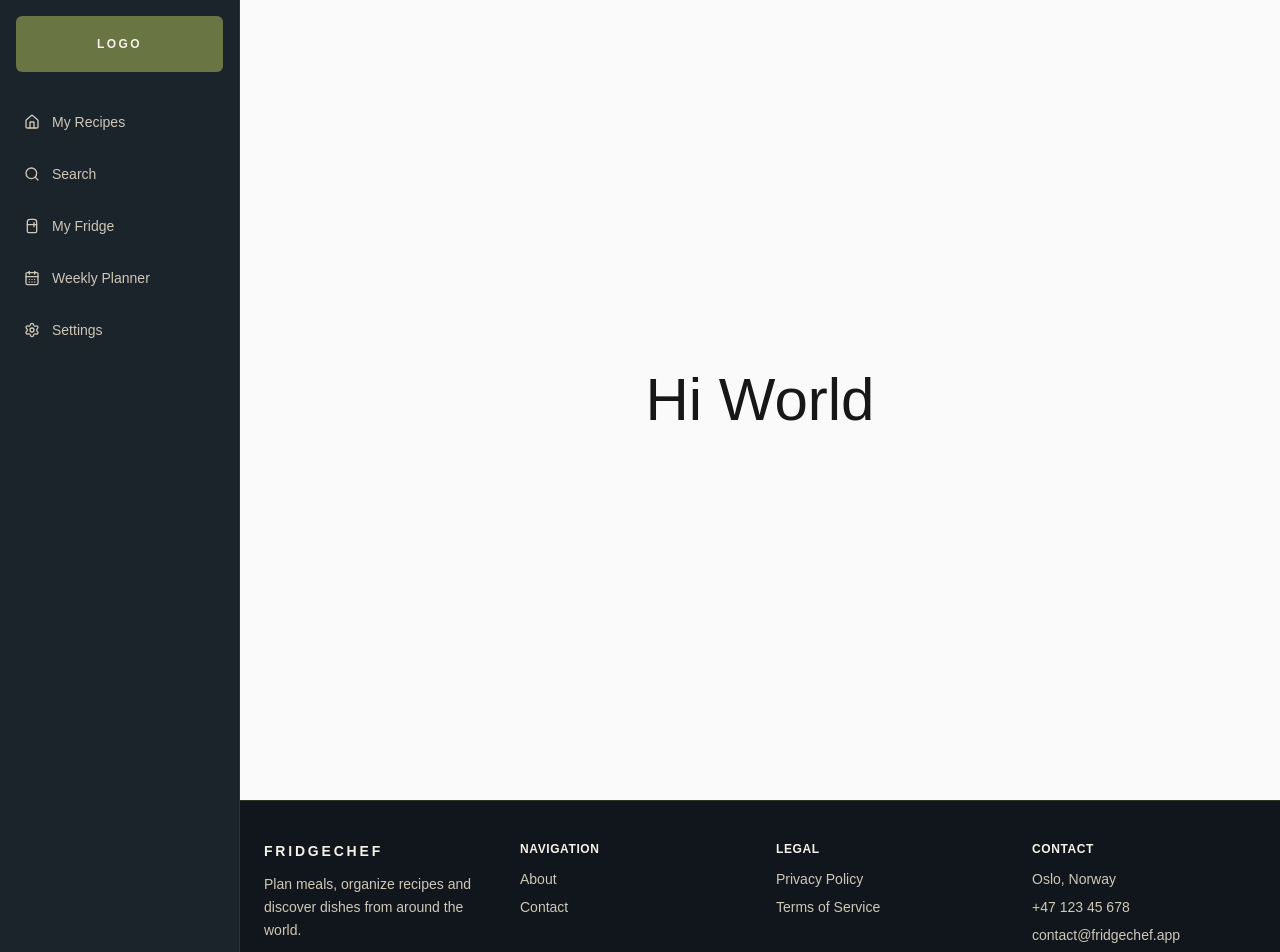
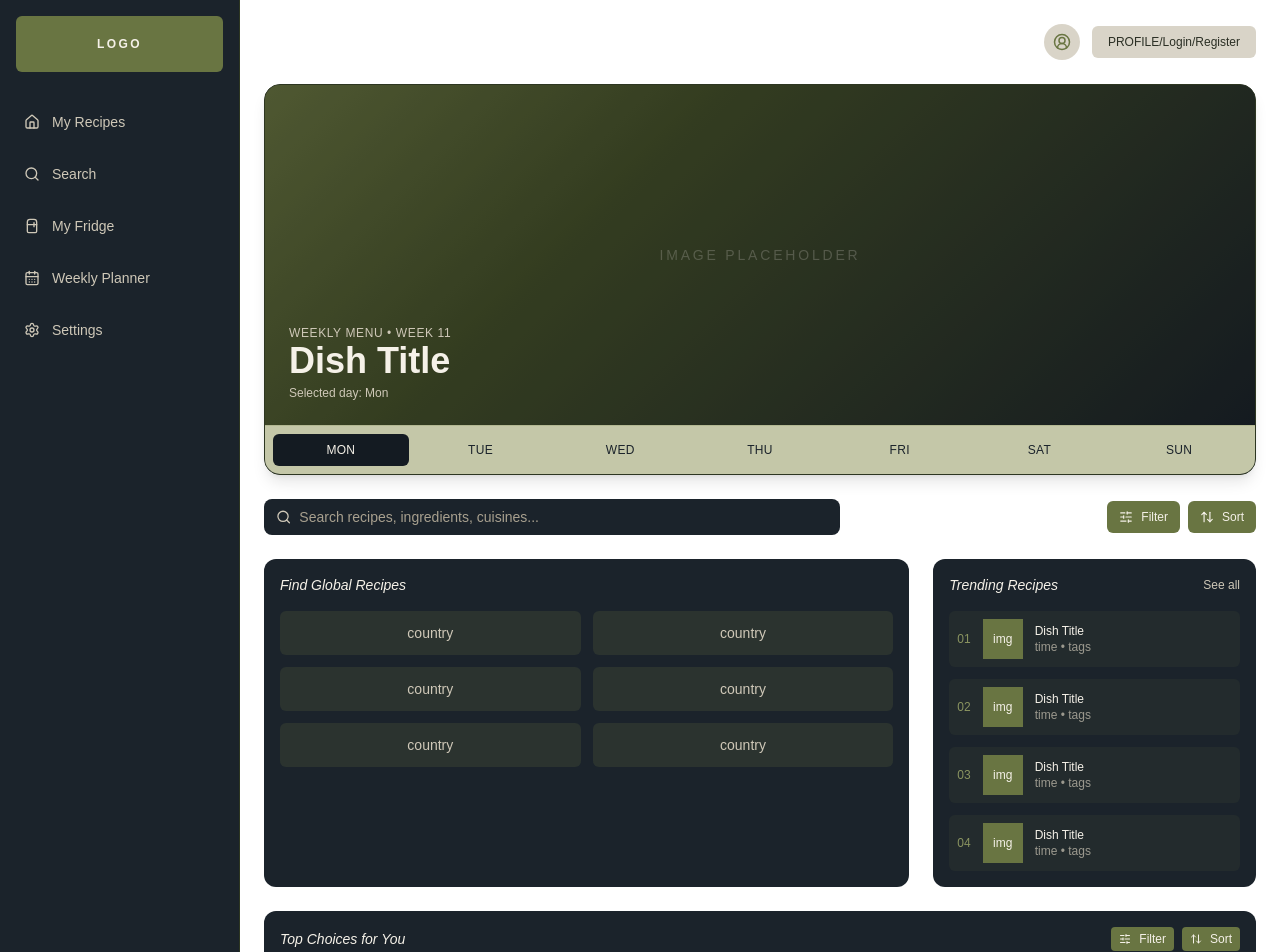
Before and after one commit to Nirush4/Agency-2, a Next.js app: page / in a window 1280 px wide. Shown: the top 952 px of the page. Built offline with nearby package versions, Linux system fonts and the light colour scheme.

Commit message:
HomePage

```diff
--- a/app/page.tsx
+++ b/app/page.tsx
@@ -1,7 +1,30 @@
-export default function Home() {
-  return (
-    <div className='flex min-h-screen items-center justify-center bg-zinc-50 font-sans dark:bg-black'>
-      <h1 className='text-6xl'>Hi World</h1>
-    </div>
-  );
+import HeroSection from '@/components/home/HeroSection';
+import HomeTopBar from '@/components/home/HomeTopBar';
+import SearchBar from '@/components/home/SearchBar';
+import GlobalRecipesSection from '@/components/home/GlobalRecipesSection';
+import TrendingRecipesSection from '@/components/home/TrendingRecipesSection';
+import TopChoicesSection from '@/components/home/TopChoicesSection';
+
+export default function HomePage() {
+	return (
+		<div className='p-4 md:p-6'>
+			<HomeTopBar />
+
+
+			<div className='mb-6'>
+				<HeroSection />
+			</div>
+
+
+			<SearchBar />
+
+
+			<div className='grid gap-6 md:grid-cols-[2fr_1fr]'>
+				<GlobalRecipesSection />
+				<TrendingRecipesSection />
+			</div>
+
+			<TopChoicesSection />
+		</div>
+	);
 }
--- /dev/null
+++ b/components/home/GlobalRecipesSection.tsx
@@ -0,0 +1,19 @@
+const countries = Array.from({ length: 6 }, () => 'country');
+
+export default function GlobalRecipesSection() {
+	return (
+		<section className='rounded-xl bg-[#1b232b] p-4'>
+			<h2 className='mb-4 text-sm italic text-[#f5f1e8]'>Find Global Recipes</h2>
+
+			<div className='grid grid-cols-2 gap-3'>
+				{countries.map((country, i) => (
+					<div
+						key={i}
+						className='rounded-md bg-[#697542]/20 p-3 text-center text-sm text-[#cfc8b8]'>
+						{country}
+					</div>
+				))}
+			</div>
+		</section>
+	);
+}
--- /dev/null
+++ b/components/home/HeroSection.tsx
@@ -0,0 +1,65 @@
+'use client';
+
+import { useState } from 'react';
+
+type HeroSectionProps = {
+	title?: string;
+	subtitle?: string;
+	weekLabel?: string;
+};
+
+const days = ['Mon', 'Tue', 'Wed', 'Thu', 'Fri', 'Sat', 'Sun'];
+
+export default function HeroSection({
+	title = 'Dish Title',
+	subtitle = 'Weekly Menu',
+	weekLabel = 'Week 11',
+}: HeroSectionProps) {
+	const [activeDay, setActiveDay] = useState('Mon');
+
+	return (
+		<section className='overflow-hidden rounded-2xl border border-[#2d3621] bg-[#1b232b] shadow-lg'>
+
+			<div className='relative h-65 md:h-85'>
+				<div className='absolute inset-0 bg-[linear-gradient(135deg,#697542_0%,#44502a_35%,#1b232b_100%)]' />
+
+				<div className='absolute inset-0 flex items-center justify-center text-sm uppercase tracking-[0.2em] text-[#f5f1e8]/30'>
+					Image Placeholder
+				</div>
+
+				<div className='absolute inset-0 bg-black/25' />
+
+				<div className='absolute bottom-0 p-4 md:p-6'>
+					<p className='text-xs uppercase tracking-wider text-[#cfc8b8]'>
+						{subtitle} • {weekLabel}
+					</p>
+
+					<h1 className='text-2xl font-semibold text-[#f5f1e8] md:text-4xl'>{title}</h1>
+
+
+					<p className='mt-1 text-xs text-[#cfc8b8]'>Selected day: {activeDay}</p>
+				</div>
+			</div>
+
+
+			<div className='border-t border-[#8a9460]/30 bg-[#c4c7a8] px-2 py-2'>
+				<div className='grid grid-cols-7 gap-1'>
+					{days.map(day => {
+						const isActive = day === activeDay;
+
+						return (
+							<button
+								key={day}
+								onClick={() => setActiveDay(day)}
+								className={`rounded-md px-2 py-2 text-[10px] font-medium uppercase tracking-wide transition md:text-xs ${
+									isActive ? 'bg-[#141b22] text-[#f5f1e8]' : 'text-[#1b232b] hover:bg-[#aeb58a]'
+								}`}>
+								{day}
+							</button>
+						);
+					})}
+				</div>
+			</div>
+		</section>
+	);
+}
--- /dev/null
+++ b/components/home/HomeTopBar.tsx
@@ -0,0 +1,19 @@
+import { CircleUserRound } from 'lucide-react';
+
+export default function HomeTopBar() {
+	return (
+		<div className='mb-6 flex items-center justify-end gap-3'>
+			<button
+				type='button'
+				className='flex h-9 w-9 items-center justify-center rounded-full bg-[#d9d4c8] text-[#697542] transition hover:bg-[#e7e2d8]'>
+				<CircleUserRound size={18} />
+			</button>
+
+			<button
+				type='button'
+				className='rounded-md bg-[#d9d4c8] px-4 py-2 text-xs font-medium text-[#2b2f24] transition hover:bg-[#e7e2d8]'>
+				PROFILE/Login/Register
+			</button>
+		</div>
+	);
+}
--- /dev/null
+++ b/components/home/Pagination.tsx
@@ -0,0 +1,67 @@
+'use client';
+
+import { ChevronLeft, ChevronRight } from 'lucide-react';
+import { useMemo, useState } from 'react';
+
+type PaginationProps = {
+	totalPages?: number;
+	initialPage?: number;
+};
+
+export default function Pagination({ totalPages = 5, initialPage = 1 }: PaginationProps) {
+	const [currentPage, setCurrentPage] = useState(initialPage);
+
+	const pages = useMemo(() => {
+		return Array.from({ length: totalPages }, (_, i) => i + 1);
+	}, [totalPages]);
+
+	const goToPreviousPage = () => {
+		setCurrentPage(prev => Math.max(prev - 1, 1));
+	};
+
+	const goToNextPage = () => {
+		setCurrentPage(prev => Math.min(prev + 1, totalPages));
+	};
+
+	const goToPage = (page: number) => {
+		setCurrentPage(page);
+	};
+
+	return (
+		<div className='flex items-center justify-center gap-2'>
+			<button
+				type='button'
+				onClick={goToPreviousPage}
+				disabled={currentPage === 1}
+				className='flex h-9 w-9 items-center justify-center rounded-md border border-[#8a9460]/30 bg-[#697542] text-[#f5f1e8] transition hover:bg-[#7a8550] disabled:cursor-not-allowed disabled:opacity-40'>
+				<ChevronLeft size={16} />
+			</button>
+
+			{pages.map(page => {
+				const isActive = page === currentPage;
+
+				return (
+					<button
+						key={page}
+						type='button'
+						onClick={() => goToPage(page)}
+						className={`flex h-9 min-w-9 items-center justify-center rounded-md border px-3 text-sm transition ${
+							isActive
+								? 'border-[#8a9460] bg-[#f5f1e8] font-semibold text-[#141b22]'
+								: 'border-[#8a9460]/30 bg-[#1b232b] text-[#cfc8b8] hover:bg-[#697542]/20 hover:text-[#f5f1e8]'
+						}`}>
+						{page}
+					</button>
+				);
+			})}
+
+			<button
+				type='button'
+				onClick={goToNextPage}
+				disabled={currentPage === totalPages}
+				className='flex h-9 w-9 items-center justify-center rounded-md border border-[#8a9460]/30 bg-[#697542] text-[#f5f1e8] transition hover:bg-[#7a8550] disabled:cursor-not-allowed disabled:opacity-40'>
+				<ChevronRight size={16} />
+			</button>
+		</div>
+	);
+}
--- /dev/null
+++ b/components/home/SearchBar.tsx
@@ -0,0 +1,32 @@
+import { Search, SlidersHorizontal, ArrowUpDown } from 'lucide-react';
+
+export default function SearchBar() {
+	return (
+		<div className='mb-6 flex flex-col gap-3 lg:flex-row lg:items-center lg:justify-between'>
+			<div className='flex w-full max-w-xl items-center gap-2 rounded-lg bg-[#1b232b] px-3 py-2 text-[#cfc8b8]'>
+				<Search size={16} />
+				<input
+					type='text'
+					placeholder='Search recipes, ingredients, cuisines...'
+					className='w-full bg-transparent text-sm outline-none placeholder:text-[#a8a08f]'
+				/>
+			</div>
+
+			<div className='flex items-center gap-2 self-start lg:self-auto'>
+				<button
+					type='button'
+					className='flex items-center gap-2 rounded-md bg-[#697542] px-3 py-2 text-xs text-[#f5f1e8] transition hover:bg-[#7a8550]'>
+					<SlidersHorizontal size={14} />
+					<span>Filter</span>
+				</button>
+
+				<button
+					type='button'
+					className='flex items-center gap-2 rounded-md bg-[#697542] px-3 py-2 text-xs text-[#f5f1e8] transition hover:bg-[#7a8550]'>
+					<ArrowUpDown size={14} />
+					<span>Sort</span>
+				</button>
+			</div>
+		</div>
+	);
+}
--- /dev/null
+++ b/components/home/TopChoicesSection.tsx
@@ -0,0 +1,51 @@
+import { SlidersHorizontal, ArrowUpDown } from 'lucide-react';
+import Pagination from '@/components/home/Pagination';
+
+const recipes = Array.from({ length: 10 }, (_, i) => ({
+	id: i,
+	title: 'Food Title',
+}));
+
+export default function TopChoicesSection() {
+	return (
+		<section className='mt-6 rounded-xl bg-[#1b232b] p-4'>
+			<div className='mb-4 flex items-center justify-between'>
+				<h2 className='text-sm italic text-[#f5f1e8]'>Top Choices for You</h2>
+
+				<div className='hidden gap-2 text-xs sm:flex'>
+					<button
+						type='button'
+						className='flex items-center gap-2 rounded bg-[#697542] px-2 py-1 text-[#f5f1e8] transition hover:bg-[#7a8550]'>
+						<SlidersHorizontal size={12} />
+						<span>Filter</span>
+					</button>
+
+					<button
+						type='button'
+						className='flex items-center gap-2 rounded bg-[#697542] px-2 py-1 text-[#f5f1e8] transition hover:bg-[#7a8550]'>
+						<ArrowUpDown size={12} />
+						<span>Sort</span>
+					</button>
+				</div>
+			</div>
+
+			<div className='grid grid-cols-2 gap-4 md:grid-cols-4'>
+				{recipes.map(recipe => (
+					<div
+						key={recipe.id}
+						className='rounded-lg bg-[#697542]/10 p-3'>
+						<div className='mb-2 flex h-24 items-center justify-center bg-[#697542] text-xs text-[#f5f1e8]'>img</div>
+
+						<p className='text-xs text-[#cfc8b8]'>rating</p>
+						<h3 className='text-sm text-[#f5f1e8]'>{recipe.title}</h3>
+						<p className='text-xs text-[#cfc8b8] opacity-70'>level • duration</p>
+					</div>
+				))}
+			</div>
+
+			<div className='mt-6'>
+				<Pagination totalPages={5} />
+			</div>
+		</section>
+	);
+}
--- /dev/null
+++ b/components/home/TrendingRecipesSection.tsx
@@ -0,0 +1,37 @@
+const trending = Array.from({ length: 4 }, (_, i) => ({
+	id: i,
+	title: 'Dish Title',
+}));
+
+export default function TrendingRecipesSection() {
+	return (
+		<aside className='rounded-xl bg-[#1b232b] p-4'>
+			<div className='mb-4 flex items-center justify-between'>
+				<h2 className='text-sm italic text-[#f5f1e8]'>Trending Recipes</h2>
+
+				<button
+					type='button'
+					className='text-xs text-[#cfc8b8] transition hover:text-white'>
+					See all
+				</button>
+			</div>
+
+			<div className='space-y-3'>
+				{trending.map((item, i) => (
+					<div
+						key={item.id}
+						className='flex items-center gap-3 rounded-md bg-[#697542]/10 p-2'>
+						<span className='text-xs text-[#8a9460]'>{String(i + 1).padStart(2, '0')}</span>
+
+						<div className='flex h-10 w-10 items-center justify-center bg-[#697542] text-xs text-[#f5f1e8]'>img</div>
+
+						<div className='text-xs'>
+							<p className='text-[#f5f1e8]'>{item.title}</p>
+							<p className='text-[#cfc8b8] opacity-70'>time • tags</p>
+						</div>
+					</div>
+				))}
+			</div>
+		</aside>
+	);
+}
```
